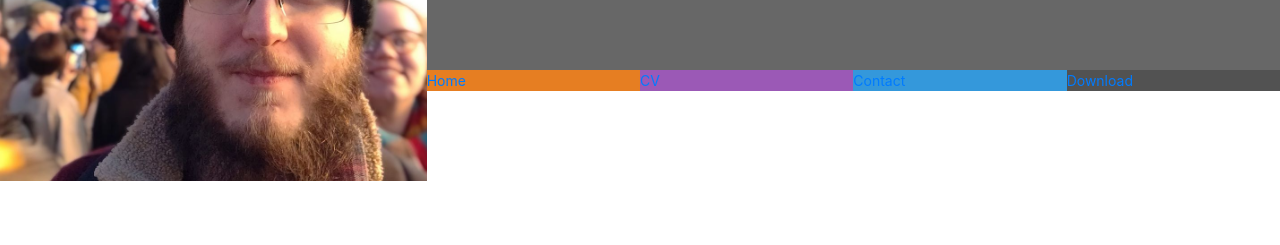
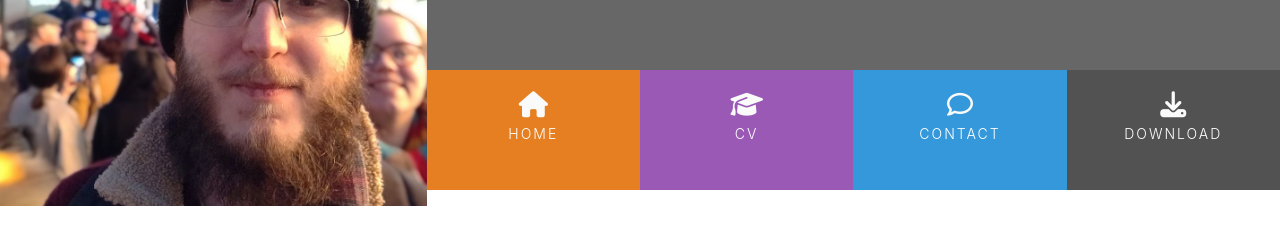
Before and after one commit to ollie-bruce/CV-project, a plain HTML site: page index.html in a window 1280 px wide. Shown: the part 179-424 px from the top of the page. Drawn offline with nearby package versions, Linux system fonts and the light colour scheme.

Commit message:
Styles menu items w/ Font Awesome icons and text styling

```diff
--- a/assets/css/style.css
+++ b/assets/css/style.css
@@ -72,3 +72,34 @@ header {
     font-size: 14px;
     padding: 0;
 }
+
+.menuitem {
+    height: 120px;
+    text-align: center;
+    padding: 0;
+}
+
+.menuitem a {
+    width: 100%;
+    text-decoration: none;
+    color: #fff;
+    height: 120px;
+}
+
+.menuitem a i {
+    padding-top: 22px;
+    display: block;
+    color: #fafafa;
+    font-size: 26px;
+}
+
+.menuitem span {
+    display: block;
+    width: 100%;
+    padding-top: 5px;
+    text-align: center;
+    text-transform: uppercase;
+    font-size: 14px;
+    font-weight: 300;
+    letter-spacing: 2px;
+}
--- a/index.html
+++ b/index.html
@@ -24,17 +24,17 @@
                 <div class="row no-gutters">
                     <div class="col">
                         <ul id="nav" class="list-inline menucontainer">
-                            <li class="col-6 col-sm-3 ui-menu-color-home list-inline-item">
-                                <a href="#"><span>Home</span></a>
+                            <li class="col-6 col-sm-3 ui-menu-color-home list-inline-item menuitem">
+                                <a href="#"><i class="fa fa-home" aria-hidden="true"></i><span>Home</span></a>
                             </li>
-                            <li class="col-6 col-sm-3 ui-menu-color-cv list-inline-item">
-                                <a href="#"><span>CV</span></a>
+                            <li class="col-6 col-sm-3 ui-menu-color-cv list-inline-item menuitem">
+                                <a href="#"><i class="fa fa-graduation-cap" aria-hidden="true"></i><span>CV</span></a>
                             </li>
-                            <li class="col-6 col-sm-3 ui-menu-color-contact list-inline-item">
-                                <a href="#"><span>Contact</span></a>
+                            <li class="col-6 col-sm-3 ui-menu-color-contact list-inline-item menuitem">
+                                <a href="#"><i class="fa fa-comment-o" aria-hidden="true"></i><span>Contact</span></a>
                             </li>
-                            <li class="col-6 col-sm-3 ui-menu-color-download list-inline-item">
-                                <a href="#"><span>Download</span></a>
+                            <li class="col-6 col-sm-3 ui-menu-color-download list-inline-item menuitem">
+                                <a href="#"><i class="fa fa-download" aria-hidden="true"></i><span>Download</span></a>
                             </li>
                         </ul>
                     </div>
```
